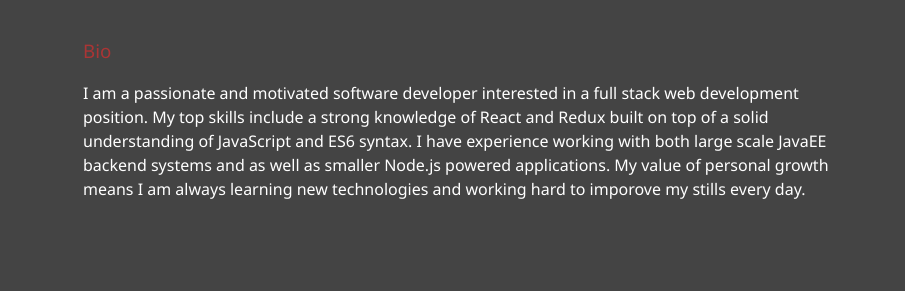
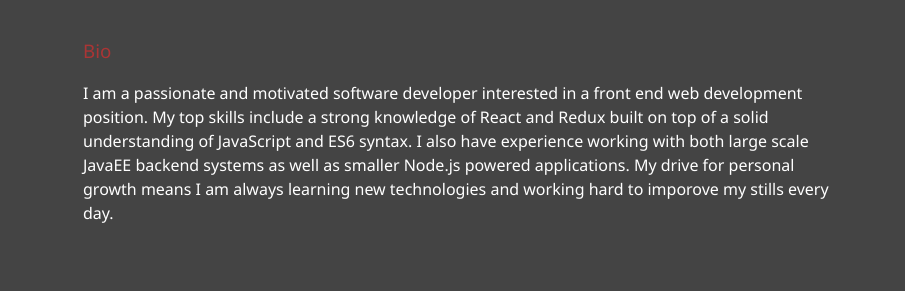
Before and after one commit to bmclela/portfolio, a website: page dist/about.html in a window 1280 px wide. Shown: the part 211-502 px from the top of the page, 375-1280 px from the left. Drawn offline with Linux system fonts and the light colour scheme.

Commit message:
updated about page

```diff
--- a/dist/about.html
+++ b/dist/about.html
@@ -72,11 +72,11 @@
           </p> -->
           <p>
             I am a passionate and motivated software developer interested in a
-            full stack web development position. My top skills include a strong
+            front end web development position. My top skills include a strong
             knowledge of React and Redux built on top of a solid understanding
-            of JavaScript and ES6 syntax. I have experience working with both
-            large scale JavaEE backend systems and as well as smaller Node.js
-            powered applications. My value of personal growth means I am always
+            of JavaScript and ES6 syntax. I also have experience working with
+            both large scale JavaEE backend systems as well as smaller Node.js
+            powered applications. My drive for personal growth means I am always
             learning new technologies and working hard to imporove my stills
             every day.
           </p>
```
